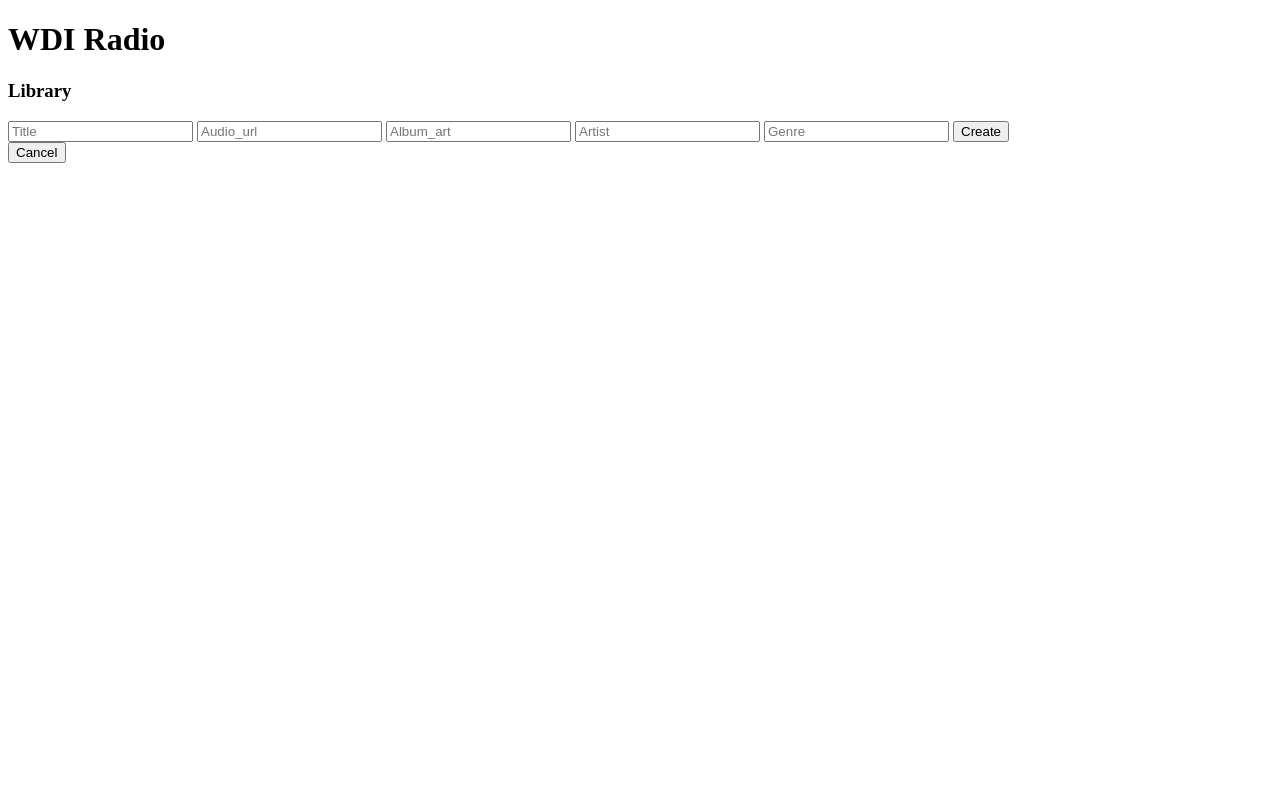
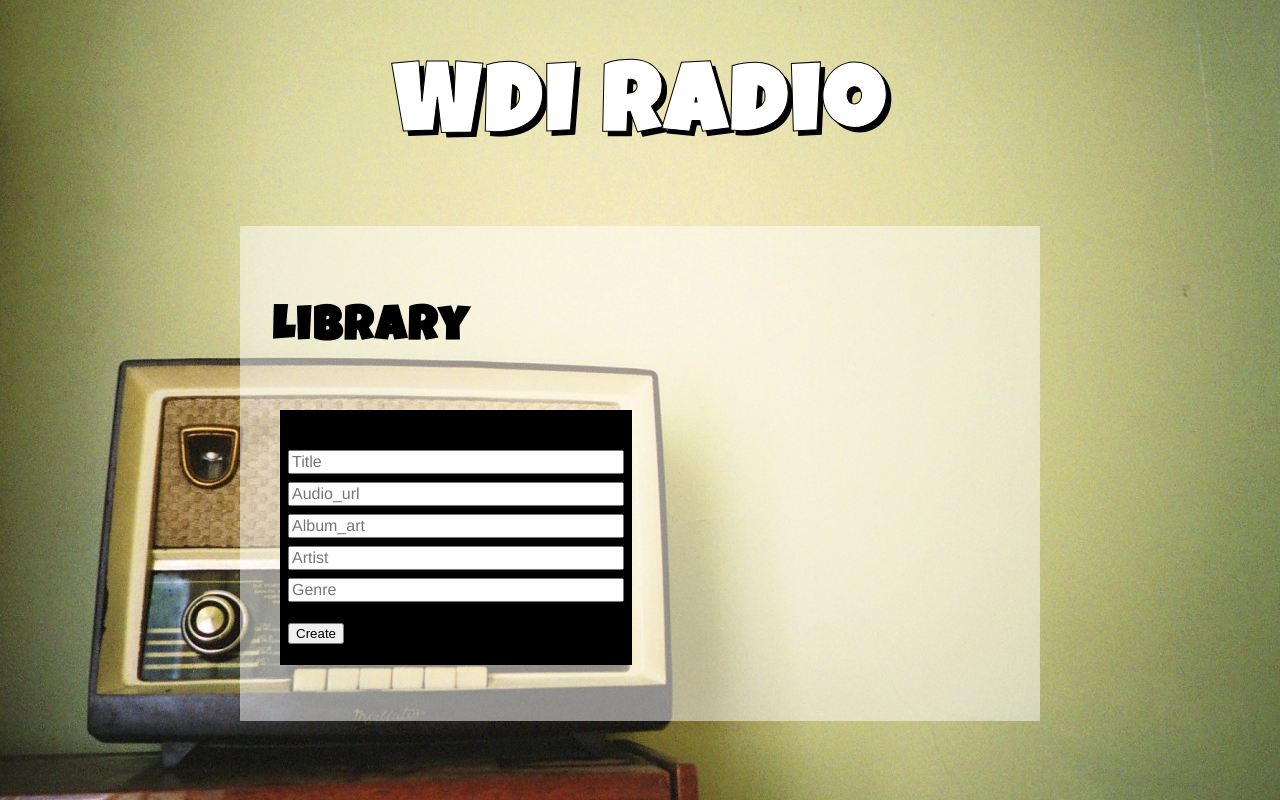
Before and after one commit to ga-dc/not_wdi_radio, a plain HTML site: page index.html at #!/songs in a window 1280 px wide. Both pictures are taken after a click on the button "New Song". Drawn offline with nearby package versions, Linux system fonts and the light colour scheme; some packages are replaced by stand-ins of ours; no server answers.

Commit message:
add styles

```diff
--- /dev/null
+++ b/css/styles.css
@@ -0,0 +1,122 @@
+*{
+  box-sizing:border-box;
+}
+
+html{
+  background: url(../img/radio.jpg) no-repeat center center fixed;
+  background-size: cover;
+  font-family:'Helvetica Neue', sans-serif;
+}
+
+body{
+  max-width:50em;
+  margin:auto;
+}
+
+main{
+  background:rgba(100%,100%,100%,.5);
+  padding:2em;
+}
+
+h1, h2, h3{
+  font-family:'Luckiest Guy', sans-serif;
+}
+
+h1{
+  font-size: 6em;
+  text-align:center;
+  letter-spacing:.05em;
+  color:#fff;
+  text-shadow:.05em .05em 0 #000;
+  -webkit-text-stroke: 1px #000;
+}
+
+h2, h3{
+  font-size:3em;
+  letter-spacing:.05em;
+}
+
+.cf:after{
+  content:'';
+  display:table;
+  clear:both;
+}
+
+.song{
+  position:relative;
+  width:calc(50% - 1em);
+  float:left;
+  overflow:hidden;
+  margin:.5em;
+}
+
+.song img{
+  width:100%;
+  display:block;
+}
+
+.song p {
+  position:absolute;
+  font-family:'Helvetica Neue';
+  bottom:0;
+  cursor:pointer;
+  font-size:2em;
+  color:#fff;
+  margin:0;
+  width:100%;
+  font-weight:100;
+  padding:.5em .5em .25em .5em;
+  background-image: -webkit-gradient(
+    linear, left top, left bottom, from(rgba(80,80,80,0)),
+    to(rgba(50,50,50,0.8)), color-stop(.5,#333333)
+  );
+}
+
+.song button{
+  position:absolute;
+  top:0;
+  margin:1em;
+  transform:translateY(-200%);
+  transition:all .2s ease;
+  right:0;
+}
+
+.song:hover button{
+  transform:translateY(0%);
+}
+
+.song form{
+  background: #000;
+  padding:.5em;
+  margin-bottom:1em;
+  padding-top:2.5em;
+}
+
+.song input{
+  width:100%;
+  font:inherit;
+  margin-bottom:.5em;
+}
+
+.song form button {
+  top:auto;
+  right:auto;
+  margin-left:0;
+  transform: none;
+  position:relative;
+}
+
+.songPlayer{
+  position:fixed;
+  padding:1em;
+  bottom:0;
+  background:#000;
+  color:#fff;
+  z-index:3;
+  left:0;
+  width:100%;
+}
+.songPlayer h2{
+  margin-top:.5em;
+  margin-bottom:.5em;
+}
--- a/index.html
+++ b/index.html
@@ -12,10 +12,11 @@
     <script src="js/songs/song.factory.js"></script>
     <script src="js/songs/form.directive.js"></script>
     <script src="js/songs/player.directive.js"></script>
-
+    <link href='https://fonts.googleapis.com/css?family=Luckiest+Guy' rel='stylesheet' type='text/css'>
+    <link rel="stylesheet" type="text/css" href="css/styles.css">
   </head>
   <body>
     <h1>WDI Radio</h1>
-    <main data-ui-view></main>
+    <main data-ui-view class='cf'></main>
   </body>
 </html>
--- a/js/songs/index.html
+++ b/js/songs/index.html
@@ -4,8 +4,10 @@
 
 <!-- When Form is visible -->
 <div data-ng-show="SongsIndexViewModel.newSong.visible">
-  <div data-song-form data-song="SongsIndexViewModel.newSong"></div>
-  <button type="button" data-ng-click="SongsIndexViewModel.newSong.visible = !SongsIndexViewModel.newSong.visible">Cancel</button>
+  <div class='song'>
+    <div data-song-form data-song="SongsIndexViewModel.newSong"></div>
+    <button type="button" data-ng-click="SongsIndexViewModel.newSong.visible = !SongsIndexViewModel.newSong.visible">Cancel</button>
+  </div>
 </div>
 
 <!-- When Form is not Visible  -->
```
Also changed, not shown: js/songs/player.html (+1 -2 lines), img/radio.jpg (added).
